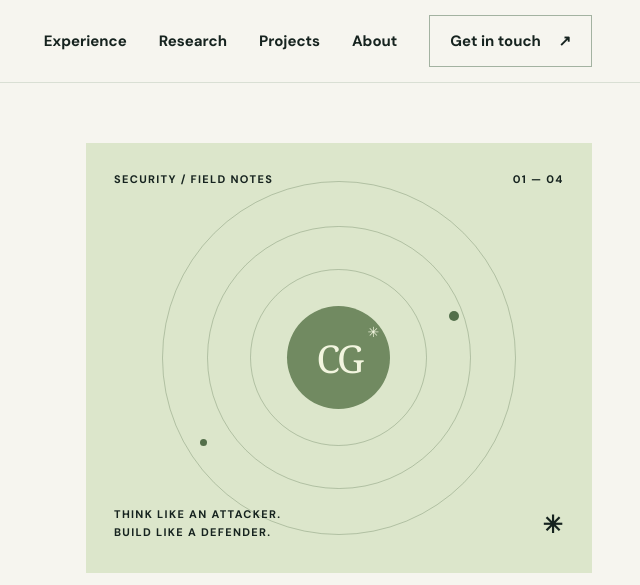
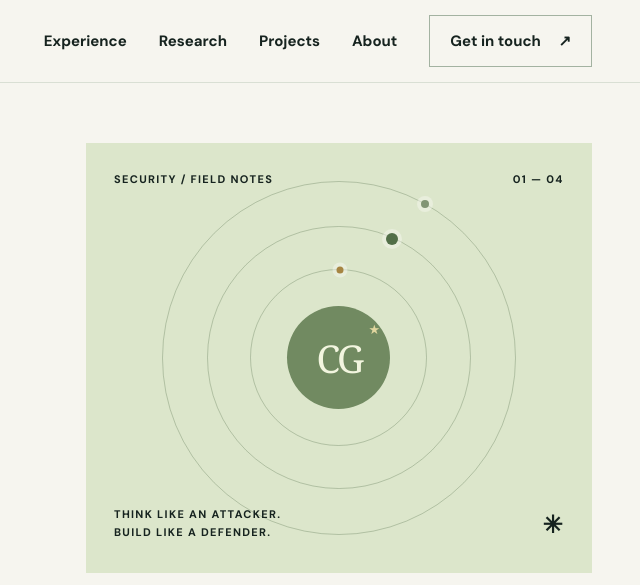
Before and after one commit to chaitanyagarware/chaitanyagarware.github.io, a plain HTML site: page index.html in a window 1280 px wide. Shown: the top 585 px of the page, 640-1280 px from the left. Drawn offline with Linux system fonts and the light colour scheme.

Commit message:
Update style.css

```diff
--- a/style.css
+++ b/style.css
@@ -88,3 +88,14 @@
  .project-links{margin-top:4px}
 }
 @media(max-width:380px){.hero h1{font-size:46px}.hero-panel{min-height:280px}.project-index{font-size:12px}}
+
+/* Personal orbital motif: subtle, decorative and responsive. */
+.orbit-ring{position:absolute}
+.orbit-ring::after{content:"";position:absolute;transform:translate(-50%,-50%);border-radius:50%;box-shadow:0 0 0 4px rgba(246,245,239,.45)}
+/* The angles encode degrees within each sign from a shared 12 o'clock reference. */
+.ring-one::after{left:50.84%;top:.01%;width:7px;height:7px;background:#a68542}
+.ring-two::after{left:70.30%;top:4.30%;width:12px;height:12px;background:#526f48}
+.ring-three::after{left:74.30%;top:6.30%;width:8px;height:8px;background:#819574}
+.orbit-point{display:none}
+.orbit-center span{font-size:0;transform:translate(clamp(34px,2.5vw,48px),clamp(-35px,-2.3vw,-26px))}
+.orbit-center span::after{content:"★";font:clamp(13px,1vw,17px) Georgia,serif;color:#e1d69f}
```
